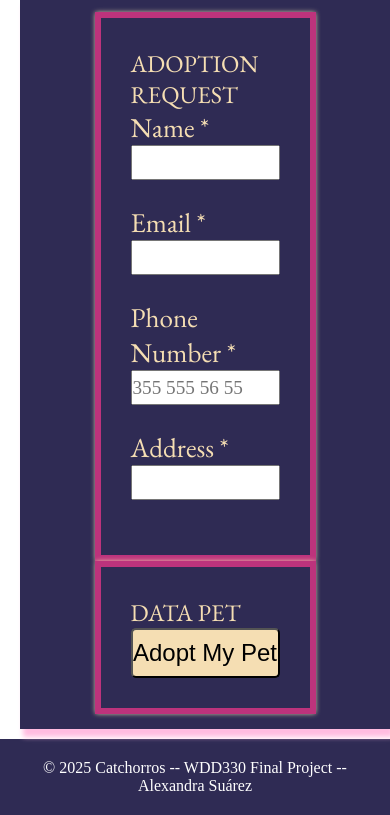
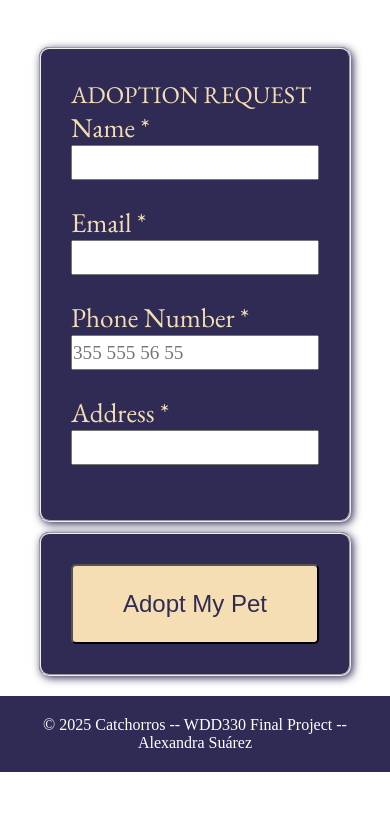
Before and after one commit to nasbf/catchorros, a website with bundled scripts: page form.html in a window 390 px wide. Shown: the part 178-993 px from the top of the page. After the commit the page ends 950 px from the top, so only its background shows below. Built offline with nearby package versions, Linux system fonts and the light colour scheme; a web font is replaced by a local one.

Commit message:
form responsive

```diff
--- a/css/styles.css
+++ b/css/styles.css
@@ -117,18 +117,18 @@
 
     width: 100%;
     display: grid;
-    grid-template-columns: 1fr, 1fr;
+    grid-template-columns: 1fr 2fr 2fr 1fr;
     margin-bottom: 10px;
+    gap: 5px;
+
 
     & .petChoiced {
-        grid-column: 1/2;
+        grid-column: 2/3;
         width: 100%;
         display: flex;
         flex-direction: column;
         align-items: center;
         justify-content: center;
-
-
         color: var(--color-principal);
 
         & img {
@@ -137,7 +137,7 @@
             height: auto;
             object-fit: cover;
             border-radius: 5px;
-            box-shadow: 2px 2px 6px grey;
+            box-shadow: 2px 2px 6px var(--color-secondary);
             margin: 25px 0px;
         }
 
@@ -148,23 +148,21 @@
     }
 
     & .formAdopt {
-        grid-column: 2/3;
-        background-color: #2F2B54;
-        box-shadow: 3px 8px 5px #ffbce0;
+        grid-column: 3/4;
         width: 100%;
         font-family: var(--secondary-font);
         color: wheat;
         font-size: 1.5rem;
-        padding: 15px;
         display: flex;
         flex-direction: column;
 
         & fieldset {
-            width: 65%;
+            background-color: #2F2B54;
+            width: 100%;
             padding: 30px;
             margin: 0 auto;
-            border: solid 6px, #BD337C;
-            box-shadow: 0.1px 0.2px 5px wheat;
+            border-radius: 10px;
+            box-shadow: 2px 2px 9px var(--color-secondary);
             display: flex;
             flex-direction: column;
 
@@ -176,7 +174,6 @@
 
                 & #inputCamp {
                     width: 100%;
-
                     height: 35px;
                     margin-bottom: 15px;
                     color: #2F2B54;
@@ -188,6 +185,16 @@
     }
 
 
+}
+
+#resume {
+    margin-top: 10px;
+    margin-bottom: 10px;
+
+    & input {
+        color: var(--color-secondary);
+        height: 80px;
+    }
 }
 
 
@@ -212,4 +219,19 @@
         display: flex;
         flex-direction: column;
     }
+
+    .gridForm {
+        width: 100%;
+        display: flex;
+        flex-direction: column;
+        margin-bottom: 10px;
+        gap: 50px;
+
+        & .formAdopt {
+            width: 80%;
+            margin: auto;
+        }
+    }
+
+
 }
--- a/form.html
+++ b/form.html
@@ -39,8 +39,8 @@
                     pattern="[A-Za-z0-9]{8,}" required></label>
 
             </fieldset>
-            <fieldset id="resume">
-                <p>DATA PET</p>
+            <fieldset id="resume" class="resume">
+
                 <input class = "submit" type="submit" value="Adopt My Pet">
             </fieldset>
 
--- a/js/form.js
+++ b/js/form.js
@@ -2,10 +2,10 @@ import { loadFooter, loadHeader, displayPets, getAccessToken } from "./utils.js"
 
 
 document.addEventListener("DOMContentLoaded", () => {
-    loadFooter();
+  loadFooter();
 });
 document.addEventListener("DOMContentLoaded", () => {
-    loadHeader();
+  loadHeader();
 });
 
 document.addEventListener("DOMContentLoaded", () => {
@@ -18,15 +18,13 @@ document.addEventListener("DOMContentLoaded", () => {
     const animalInfo = document.getElementById("resume");
     if (animalInfo) {
       animalInfo.innerHTML = `
-        <h2>You're adopting: ${animal.name}</h2>
-        <input class = "submit" type="submit" value="Adopt My Pet">
-      `;
+      <input class = "submit" type="submit" value="Adopting ${animal.name} ❤">`;
     }
     const animalImg = document.getElementById("petChoiced");
     const imageUrl = animal.photos && animal.photos.length > 0 ? animal.photos[0].small : " ";
     if (animalImg) {
       animalImg.innerHTML = `
-        <h2>You're adopting: ${animal.name}</h2>
+        <h2>Bring ${animal.name} Home</h2>
         <img src="${imageUrl}"
              alt="${animal.name}">
 
```
